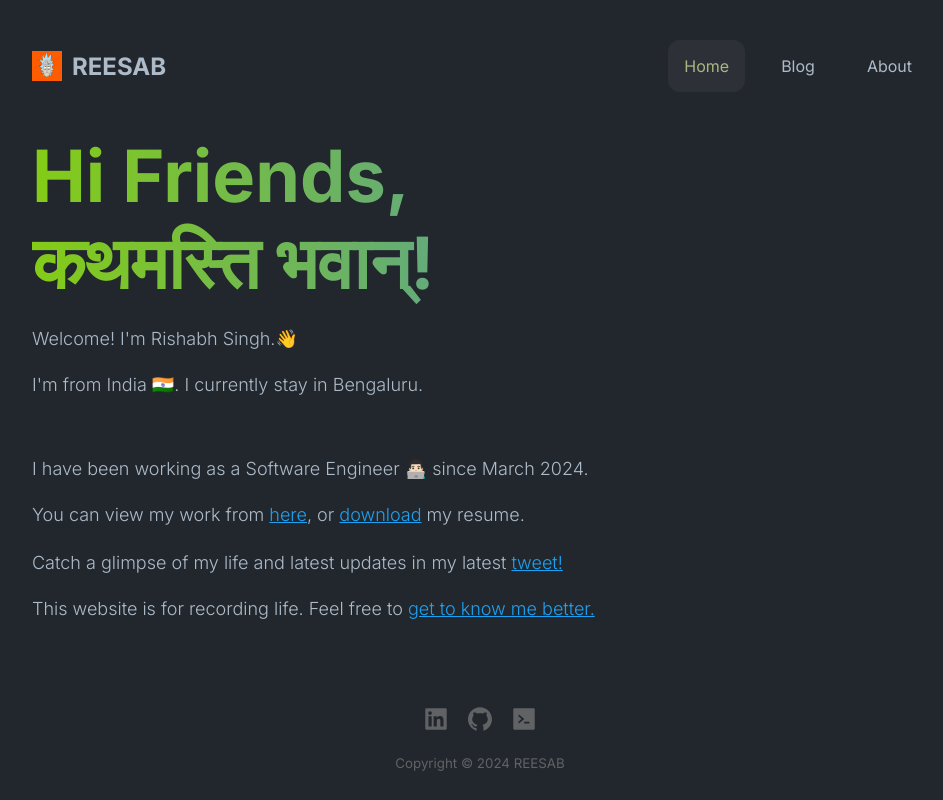
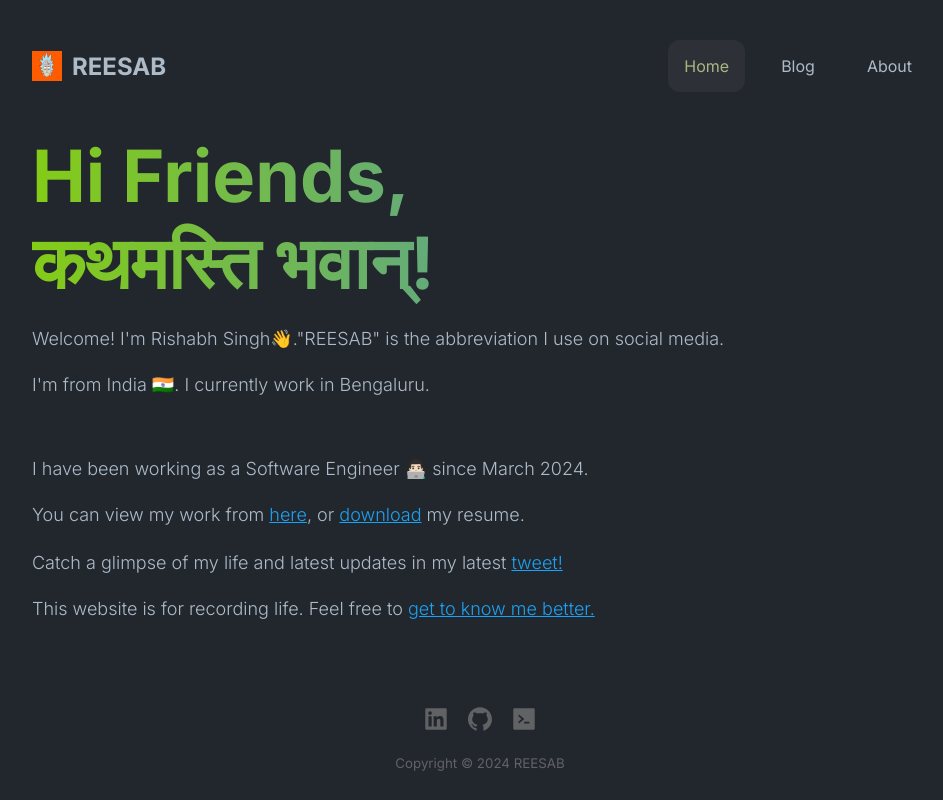
Before and after one commit to MrRobot2025/reesab, a Next.js app: page / in a window 1280 px wide. Shown: the whole page, without its empty margins (160-1103 px from the left). Built offline with nearby package versions, Linux system fonts and the light colour scheme.

Commit message:
minor changes

```diff
--- a/src/components/hero.js
+++ b/src/components/hero.js
@@ -4,9 +4,9 @@ export default function Hero() {
     return (
       <div className="hero">
         <h1 className="greeting">Hi Friends,<br></br> कथमस्ति भवान्!</h1>
-        <p>Welcome! I&apos;m Rishabh Singh.👋</p>
+        <p>Welcome! I&apos;m Rishabh Singh👋.&quot;REESAB&quot; is the abbreviation I use on social media.</p>
 
-        <p>I&apos;m from India 🇮🇳. I currently stay in Bengaluru.</p>
+        <p>I&apos;m from India 🇮🇳. I currently work in Bengaluru.</p>
         <br></br>
         <p>I have been working as a Software Engineer 👨🏻‍💻 since March 2024.</p>
         <p>You can view my work from <a href="#">here</a>, or <a href="#">download</a> my resume.</p>
```
